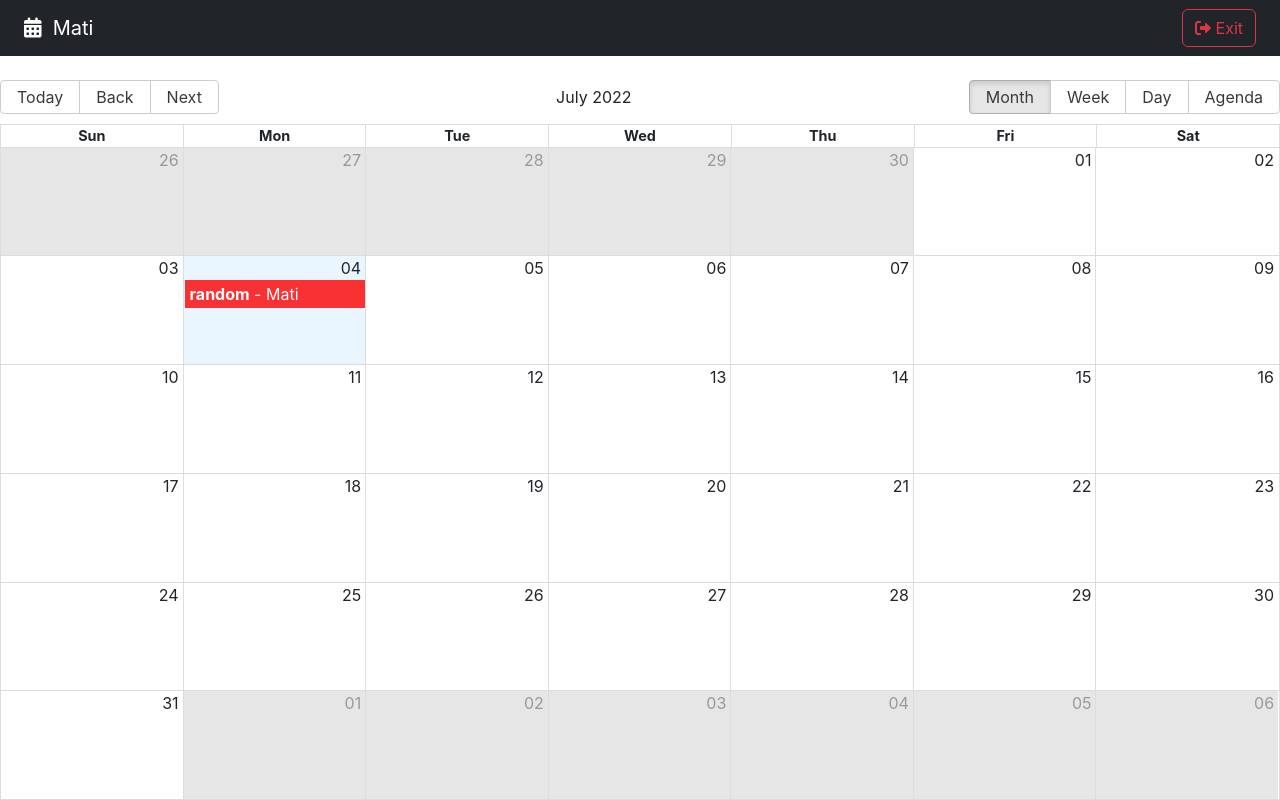
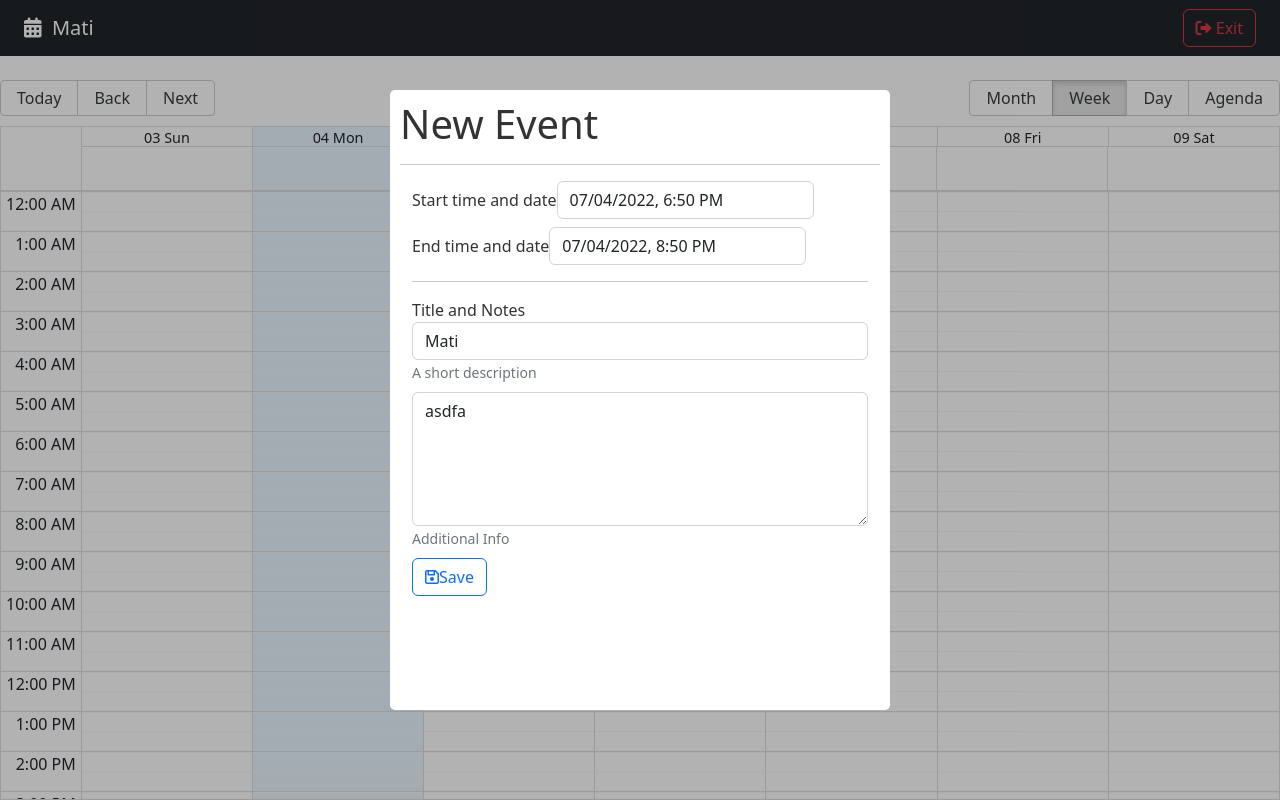
Before and after one commit to MatiLubary/calendarFront, a React (Vite) app: page / in a window 1280 px wide. Built offline with nearby package versions, Linux system fonts and the light colour scheme.

Commit message:
calendar events and creating new event modal

```diff
--- a/package.json
+++ b/package.json
@@ -11,7 +11,9 @@
     "date-fns": "^2.28.0",
     "react": "^18.0.0",
     "react-big-calendar": "^1.3.0",
+    "react-datepicker": "^4.8.0",
     "react-dom": "^18.0.0",
+    "react-modal": "^3.15.1",
     "react-router-dom": "^6.3.0"
   },
   "devDependencies": {
--- /dev/null
+++ b/src/calendar/components/CalendarModal.jsx
@@ -0,0 +1,103 @@
+import { addHours } from 'date-fns/esm';
+import React from 'react'
+import { useState } from 'react';
+import Modal from 'react-modal';
+import DatePicker from "react-datepicker";
+import "react-datepicker/dist/react-datepicker.css";
+
+
+
+const customStyles = {
+    content: {
+      top: '50%',
+      left: '50%',
+      right: 'auto',
+      bottom: 'auto',
+      marginRight: '-50%',
+      transform: 'translate(-50%, -50%)',
+    },
+  };
+
+Modal.setAppElement('#root');
+
+export const CalendarModal = () => {
+
+    const [isOpen, setIsModalOpen] = useState(true)
+
+
+    const [formValues, setFormValues] = useState({
+      title: 'Mati',
+      notes: 'asdfa',
+      start: new Date(),
+      end: addHours (new Date(), 2)
+    })
+
+    const onInputChanged = ({target}) => {
+      setFormValues({
+        ...formValues,
+        [target.name]: target.value
+      })
+    }
+
+    const onDateChanged = (event, changing) => {
+      setFormValues({
+        ...formValues,
+        [changing]: event
+      })
+    }
+
+    const onCloseModal = () => {
+        console.log('closing model function')
+        setIsModalOpen(false);
+    }
+
+  return (
+    <Modal
+        isOpen={isOpen}
+        onRequestClose={onCloseModal}
+        style={customStyles}
+        className="modal"
+        overlayClassName="modal-overlay"
+        closeTimeoutMS={200}
+    >
+    <h1>New Event</h1>
+    <hr />
+    <form className="container">
+      <div className="form-group mb-2">
+          <label>Start time and date</label>
+          <DatePicker
+            selected={formValues.start}
+            onChange={(event) => onDateChanged(event, 'start')}
+            className="form-control"
+            dateFormat='Pp'
+          />
+      </div>
+      <div className="form-group mb-2">
+          <label>End time and date</label>
+          <DatePicker
+            minDate={formValues.start}
+            selected={formValues.end}
+            onChange={(event) => onDateChanged(event, 'end')}
+            className="form-control"
+            dateFormat='Pp'
+          />
+      </div>
+      <hr />
+      <div className="form-group mb-2">
+          <label>Title and Notes</label>
+          <input type="text" className="form-control" placeholder="Event title" name="title" autoComplete="off" value={formValues.title} onChange={onInputChanged}/>
+          <small id="emailHelp" className="form-text text-muted">A short description</small>
+      </div>
+      <div className="form-group mb-2">
+          <textarea type="text" className="form-control" placeholder="Notes" rows="5" name="notes" value={formValues.notes} onChange={onInputChanged}></textarea>
+          <small id="emailHelp" className="form-text text-muted">Additional Info</small>
+      </div>
+      <button type="submit" className="btn btn-outline-primary btn-block">
+          <i className="far fa-save"></i>
+          <span>Save</span>
+      </button>
+    </form>
+
+    </Modal>
+  )
+}
--- a/src/calendar/index.js
+++ b/src/calendar/index.js
@@ -3,4 +3,5 @@
 export * from './pages/CalendaerPage';
 
 export * from './components/Navbar';
+export * from './components/CalendarModal';
 export * from './components/CalendarEvent';
--- a/src/calendar/pages/CalendaerPage.jsx
+++ b/src/calendar/pages/CalendaerPage.jsx
@@ -5,6 +5,8 @@
 import 'react-big-calendar/lib/css/react-big-calendar.css';
 import { localizer } from '../../helpers'
 import { CalendarEvent } from '../components/CalendarEvent';
+import { useState } from 'react';
+import { CalendarModal } from '../components/CalendarModal';
 
 
 
@@ -25,6 +27,8 @@
 
 export const CalendaerPage = () => {
 
+  const [lastView, setLastView] = useState(localStorage.getItem('lastView') || 'week')
+
   const eventStyleGetter = (event, start, end, isSelected) => {
 
     const style = {
@@ -37,9 +41,21 @@
     return {
       style
     }
+  }
 
+  const onDoubleClick = (event) => {
+    console.log({doubleClick: event});
+  }
 
+  const onSelect = (event) => {
+    console.log({click: event});
   }
+
+  const onViewChanged = (event) => {
+    localStorage.setItem('lastView', event);
+    setLastView(event)
+  }
+
 
 
 
@@ -52,6 +68,7 @@
       <Calendar
         localizer={localizer}
         events={events}
+        defaultView={lastView}
         startAccessor="start"
         endAccessor="end"
         style={{ height: 'calc(100vh - 80px)' }}
@@ -59,9 +76,12 @@
         components = {{
           event: CalendarEvent
         }}
+        onDoubleClickEvent={onDoubleClick}
+        onSelectEvent={onSelect}
+        onView={onViewChanged}
     />
 
-
+    <CalendarModal />
 
     </>
   )
--- a/src/styles.css
+++ b/src/styles.css
@@ -1,13 +1,46 @@
-body {
+* {
   margin: 0;
-  font-family: -apple-system, BlinkMacSystemFont, 'Segoe UI', 'Roboto', 'Oxygen',
-    'Ubuntu', 'Cantarell', 'Fira Sans', 'Droid Sans', 'Helvetica Neue',
-    sans-serif;
-  -webkit-font-smoothing: antialiased;
-  -moz-osx-font-smoothing: grayscale;
+  padding: 0;
+  box-sizing: border-box;
 }
 
-code {
-  font-family: source-code-pro, Menlo, Monaco, Consolas, 'Courier New',
-    monospace;
+/* Modal */
+.ReactModalPortal > div{
+  opacity: 0;
 }
+
+.ReactModalPortal .ReactModal__Overlay {
+  align-items: center;
+  display: flex;
+  justify-content: center;
+  transition: opacity .2s ease-in-out;
+  z-index: 999;
+}
+
+.modal-overlay {
+  background-color: rgba(0, 0, 0, 0.3);
+  bottom: 0;
+  left: 0;
+  right: 0;
+  top: 0;
+  position: fixed;
+}
+
+.ReactModalPortal .ReactModal__Overlay--after-open {
+  opacity: 1;
+}
+
+.ReactModalPortal .ReactModal__Overlay--before-close {
+  opacity: 0;
+}
+
+.modal {
+  background: white;
+  border-radius: 5px;
+  color: rgb(51, 51, 51);
+  display: inline;
+  max-height: 620px;
+  max-width: 500px;
+  outline: none;
+  padding: 10px;
+}
```
Also changed, not shown: 1 other file (tests, documents, lock files or other folders).
